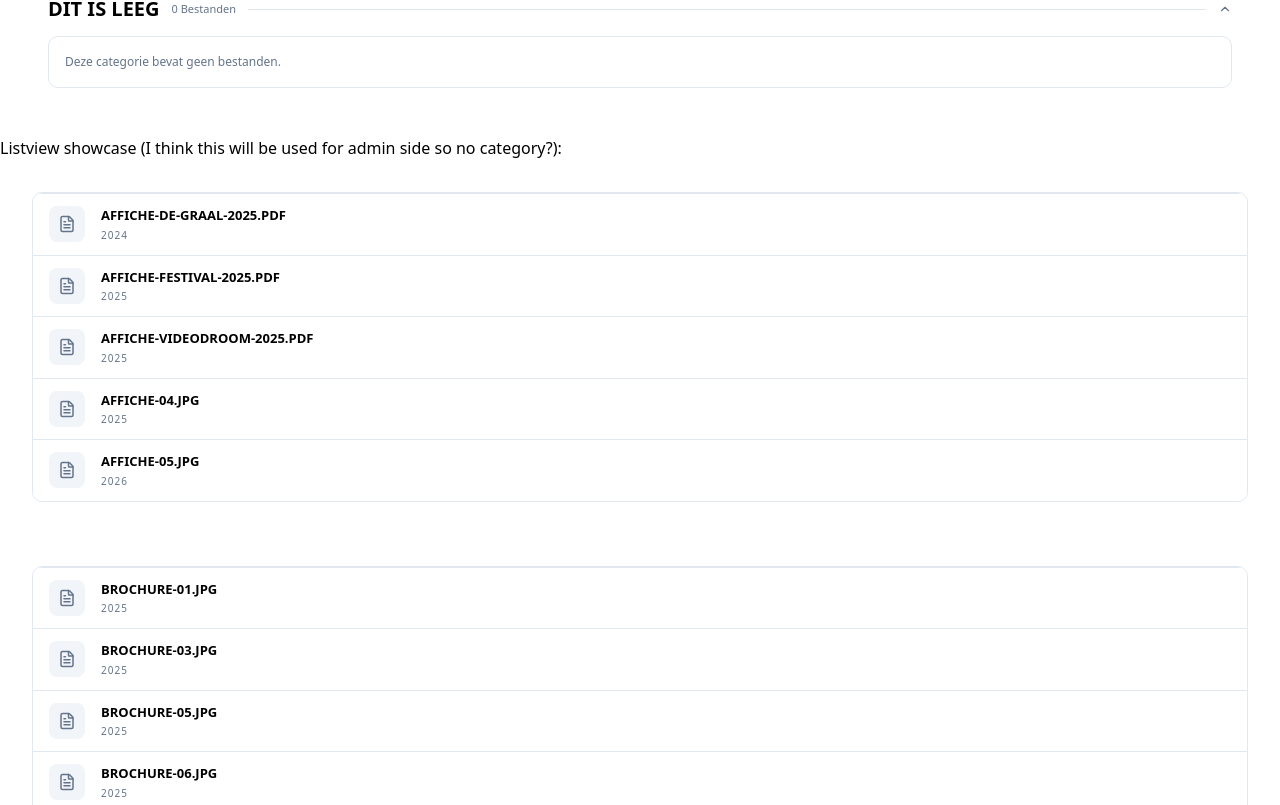
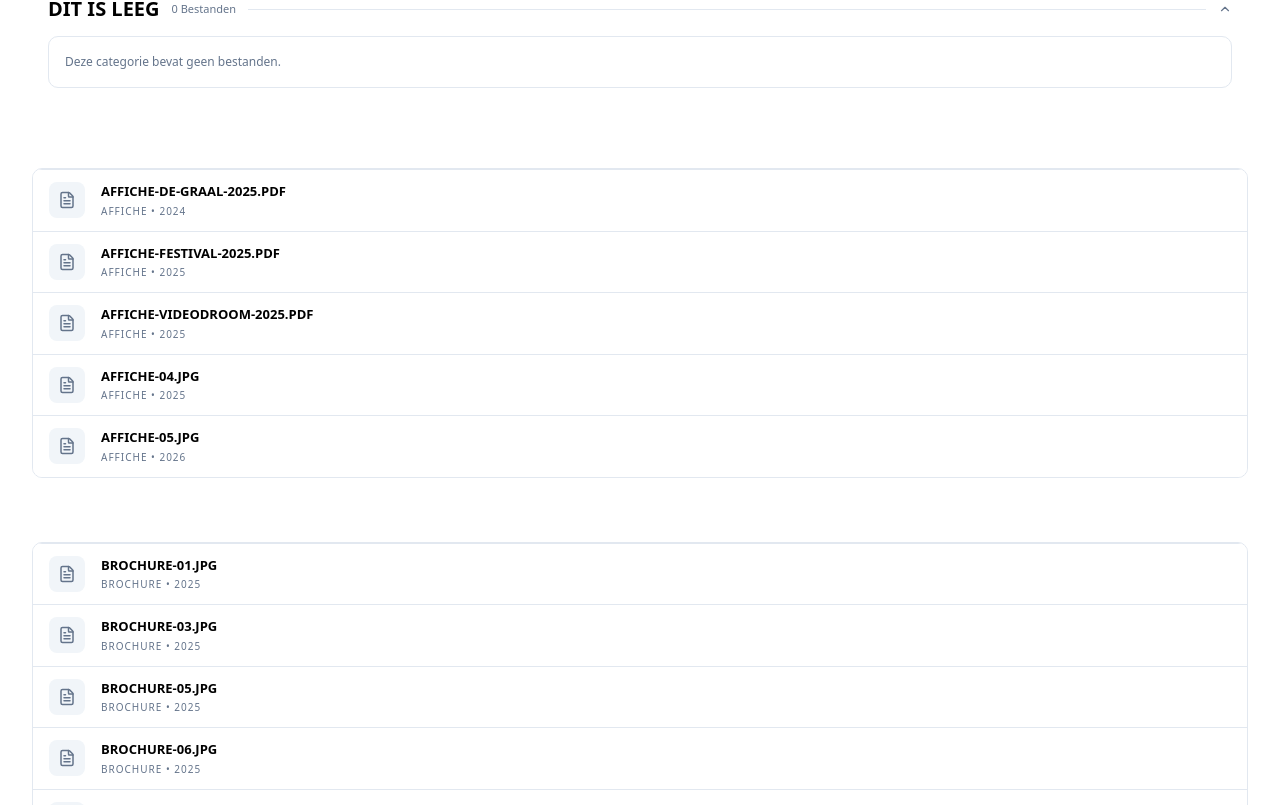
Before and after one commit to SELab-2/viernulvier-4, a Nuxt app in the folder frontend/: page /tempShowcase in a window 1280 px wide. Shown: the part 2275-3080 px from the top of the page. Built offline with nearby package versions, Linux system fonts and the light colour scheme.

Commit message:
small change

```diff
--- a/frontend/app/components/prints/FileList.vue
+++ b/frontend/app/components/prints/FileList.vue
@@ -8,6 +8,7 @@ interface PrintsFile { //TODO replace this with actual object later
 }
 
 interface Props {
+  category: string;
   files: PrintsFile[];
 }
 const props = defineProps<Props>();
@@ -39,7 +40,7 @@ const rowBase = "group relative flex items-center gap-4 px-4 py-3 border-t borde
         <div class="flex-1 min-w-0">
           <p class="text-[13px] font-bold truncate group-hover:text-accent transition-colors duration-150">{{ file.name }}</p>
           <p class="text-[10px] text-muted-foreground uppercase tracking-widest mt-0.5">
-            <span v-if="file.year">{{ file.year }}</span>
+            {{ category }}<span v-if="file.year"> • {{ file.year }}</span>
           </p>
         </div>
       </div>
--- a/frontend/app/pages/tempShowcase.vue
+++ b/frontend/app/pages/tempShowcase.vue
@@ -36,15 +36,14 @@ const files3: never[] = [] // no files
     <PrintsFileGrid category="Dit is leeg" :files="files3" />
   </div>
 
-  <h1>Listview showcase (I think this will be used for admin side so no category?):</h1>
   <div class="p-8">
-    <PrintsFileList :files="files1" />
+    <PrintsFileList category="Affiche" :files="files1" />
   </div>
   <div class="p-8">
-    <PrintsFileList :files="files2" />
+    <PrintsFileList category="Brochure" :files="files2" />
   </div>
   <div class="p-8">
-    <PrintsFileList :files="files3" />
+    <PrintsFileList category="Leeg" :files="files3" />
   </div>
 </template>
 
```
